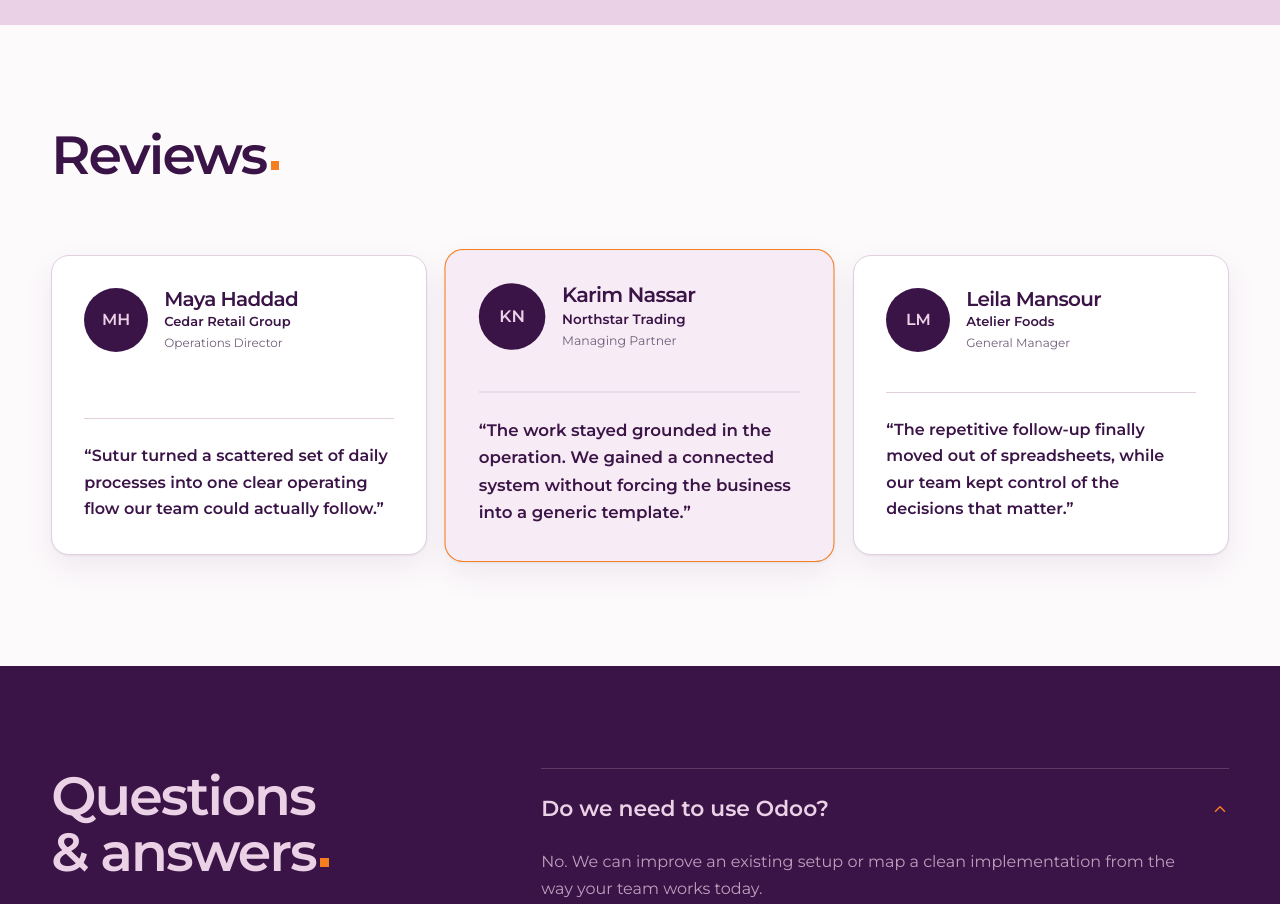
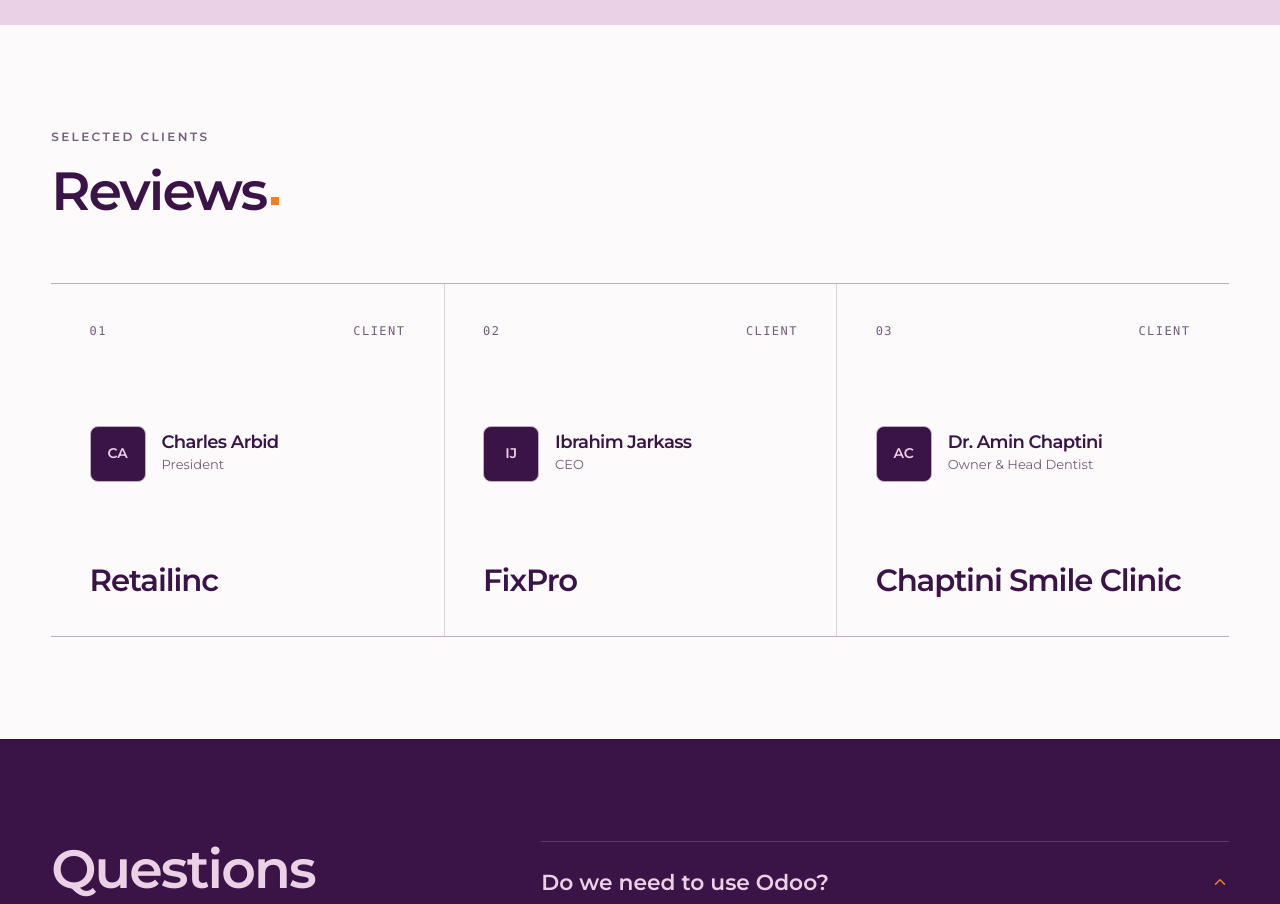
Before and after one commit to sutur-ai/sutur-website, a Next.js app: page / in a window 1280 px wide. Shown: the part 2660-3564 px from the top of the page. Built offline with nearby package versions, Linux system fonts and the light colour scheme; no server answers.

Commit message:
feat: rework client reviews section (#19)

```diff
--- a/src/app/globals.css
+++ b/src/app/globals.css
@@ -583,32 +583,46 @@
   margin-bottom: var(--space-6);
 }
 
+.reviews-label {
+  margin: 0 0 var(--space-3);
+  color: var(--text-secondary);
+  font-size: var(--type-label);
+  font-weight: var(--weight-bold);
+  letter-spacing: var(--tracking-label);
+  text-transform: uppercase;
+}
+
 .review-grid {
   display: grid;
   grid-template-columns: repeat(3, minmax(0, 1fr));
-  gap: clamp(var(--space-3), 2vw, var(--space-5));
-  padding-block: var(--space-2);
+  border-top: 1px solid var(--border-strong);
+  border-bottom: 1px solid var(--border-strong);
 }
 
 .review-card {
-  position: relative;
-  z-index: 1;
   display: flex;
   min-width: 0;
+  min-height: 22rem;
   flex-direction: column;
-  gap: var(--space-5);
-  padding: clamp(var(--space-4), 2.5vw, var(--space-5));
-  border: 1px solid var(--border);
-  border-radius: var(--radius-card);
-  background: var(--surface-card);
-  box-shadow: var(--shadow-card);
+  justify-content: space-between;
+  gap: var(--space-6);
+  padding: clamp(var(--space-4), 3vw, var(--space-6));
+  background: transparent;
 }
 
-.review-card.is-featured {
-  z-index: 2;
-  border-color: var(--active-orange);
-  background: var(--surface-soft);
-  transform: scale(1.04);
+.review-card + .review-card {
+  border-left: 1px solid var(--border);
+}
+
+.review-meta {
+  display: flex;
+  align-items: center;
+  justify-content: space-between;
+  color: var(--text-secondary);
+  font-family: var(--font-mono);
+  font-size: 0.75rem;
+  letter-spacing: 0.12em;
+  text-transform: uppercase;
 }
 
 .review-profile {
@@ -619,15 +633,16 @@
 
 .review-avatar {
   display: grid;
-  width: 4rem;
-  height: 4rem;
+  width: 3.5rem;
+  height: 3.5rem;
   flex: 0 0 auto;
   place-items: center;
-  border-radius: 50%;
+  border: 1px solid var(--border-strong);
+  border-radius: var(--radius-sm);
   background: var(--deep-interface);
   color: var(--soft-signal);
   font-family: var(--font-display);
-  font-size: 1rem;
+  font-size: 0.875rem;
   font-weight: var(--weight-bold);
 }
 
@@ -636,39 +651,28 @@
 }
 
 .review-identity h3 {
-  font-size: 1.25rem;
+  font-size: clamp(1.125rem, 1.4vw, 1.375rem);
   font-weight: var(--weight-bold);
 }
 
-.review-company,
 .review-position {
   margin: 0.25rem 0 0;
   line-height: 1.35;
 }
 
 .review-company {
+  margin: 0;
   color: var(--deep-interface);
-  font-size: var(--type-small);
+  font-family: var(--font-display);
+  font-size: clamp(1.5rem, 2.4vw, 2.25rem);
   font-weight: var(--weight-bold);
+  letter-spacing: var(--tracking-display);
+  line-height: var(--leading-heading);
 }
 
 .review-position {
   color: var(--text-secondary);
-  font-size: 0.75rem;
-}
-
-.review-copy {
-  margin: auto 0 0;
-  padding-top: var(--space-4);
-  border-top: 1px solid var(--border);
-}
-
-.review-copy p {
-  margin: 0;
-  color: var(--deep-interface);
-  font-size: clamp(1rem, 1.2vw, 1.125rem);
-  font-weight: var(--weight-medium);
-  line-height: var(--leading-body);
+  font-size: var(--type-small);
 }
 
 /* Questions and answers */
@@ -1061,13 +1065,18 @@
   }
 
   .review-grid {
-    grid-template-columns: 1fr;
-    max-width: 42rem;
-    margin-inline: auto;
+    grid-template-columns: repeat(2, minmax(0, 1fr));
   }
 
-  .review-card.is-featured {
-    transform: none;
+  .review-card {
+    min-height: 18rem;
+  }
+
+  .review-card:nth-child(3) {
+    grid-column: 1 / -1;
+    min-height: 15rem;
+    border-top: 1px solid var(--border);
+    border-left: 0;
   }
 
   .booking-flow {
@@ -1206,6 +1215,24 @@
   .hero-actions .button-secondary {
     width: 100%;
   }
+
+  .review-grid {
+    grid-template-columns: 1fr;
+    max-width: 42rem;
+    margin-inline: auto;
+  }
+
+  .review-card,
+  .review-card:nth-child(3) {
+    grid-column: auto;
+    min-height: 15rem;
+  }
+
+  .review-card + .review-card {
+    border-top: 1px solid var(--border);
+    border-left: 0;
+  }
+
   .booking-privacy {
     padding-inline: var(--space-3);
   }
--- a/src/components/sections/Reviews.tsx
+++ b/src/components/sections/Reviews.tsx
@@ -2,26 +2,22 @@
 
 const reviews = [
   {
-    initials: 'MH',
-    name: 'Maya Haddad',
-    company: 'Cedar Retail Group',
-    position: 'Operations Director',
-    review: 'Sutur turned a scattered set of daily processes into one clear operating flow our team could actually follow.',
+    initials: 'CA',
+    name: 'Charles Arbid',
+    company: 'Retailinc',
+    position: 'President',
   },
   {
-    initials: 'KN',
-    name: 'Karim Nassar',
-    company: 'Northstar Trading',
-    position: 'Managing Partner',
-    review: 'The work stayed grounded in the operation. We gained a connected system without forcing the business into a generic template.',
-    featured: true,
+    initials: 'IJ',
+    name: 'Ibrahim Jarkass',
+    company: 'FixPro',
+    position: 'CEO',
   },
   {
-    initials: 'LM',
-    name: 'Leila Mansour',
-    company: 'Atelier Foods',
-    position: 'General Manager',
-    review: 'The repetitive follow-up finally moved out of spreadsheets, while our team kept control of the decisions that matter.',
+    initials: 'AC',
+    name: 'Dr. Amin Chaptini',
+    company: 'Chaptini Smile Clinic',
+    position: 'Owner & Head Dentist',
   },
 ];
 
@@ -33,25 +29,27 @@
       aria-labelledby="reviews-title"
     >
       <div className="reviews-heading">
+        <p className="reviews-label">Selected clients</p>
         <h2 id="reviews-title">Reviews<SignalDot /></h2>
       </div>
       <div className="review-grid">
-        {reviews.map((review) => (
+        {reviews.map((review, index) => (
           <article
-            className={`review-card${review.featured ? ' is-featured' : ''}`}
+            className="review-card"
             key={review.name}
           >
+            <div className="review-meta" aria-hidden="true">
+              <span>{String(index + 1).padStart(2, '0')}</span>
+              <span>Client</span>
+            </div>
             <div className="review-profile">
               <div className="review-avatar" aria-hidden="true">{review.initials}</div>
               <div className="review-identity">
                 <h3>{review.name}</h3>
-                <p className="review-company">{review.company}</p>
                 <p className="review-position">{review.position}</p>
               </div>
             </div>
-            <blockquote className="review-copy">
-              <p>“{review.review}”</p>
-            </blockquote>
+            <p className="review-company">{review.company}</p>
           </article>
         ))}
       </div>
```
Also changed, not shown: 2 other files (tests, documents, lock files or other folders).
